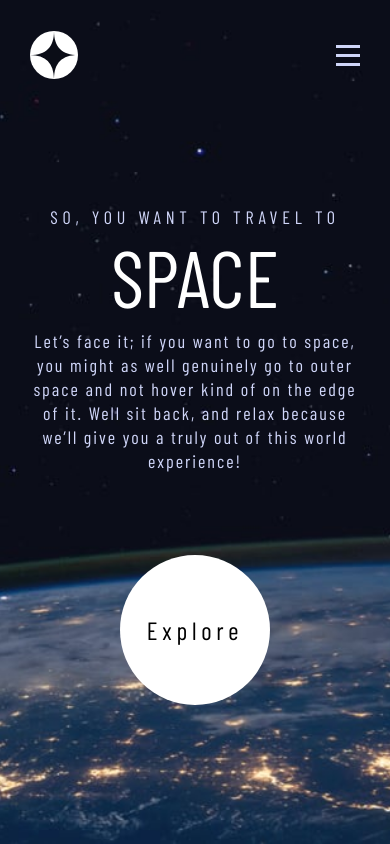
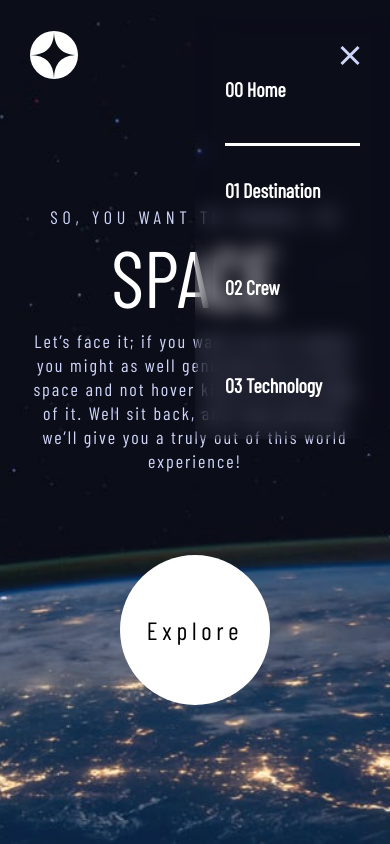
Before and after one commit to SahilMahey/React_Projects, a React (Create React App) app in the folder space_project/: page / in a window 390 px wide. Both pictures are taken after a click on the button 350 px from the left and 56 px from the top of the page. Built offline with nearby package versions, Linux system fonts and the light colour scheme; a web font is replaced by a local one.

Commit message:
Update Main_Header.css and Main_Header.js

```diff
--- a/space_project/src/Components/Main_Header/Main_Header/Main_Header.css
+++ b/space_project/src/Components/Main_Header/Main_Header/Main_Header.css
@@ -1,3 +1,7 @@
+.container3
+{
+  display: none;
+}
 .box
 {
   position: absolute;
@@ -104,6 +108,9 @@ button
   {
     display: none;
   }
+  .container3{
+    display: block !important;
+  }
 
 }
 
--- a/space_project/src/Components/Main_Header/Main_Header/Main_Header.js
+++ b/space_project/src/Components/Main_Header/Main_Header/Main_Header.js
@@ -6,26 +6,39 @@ import hamburger_icon from './icon-hamburger.svg'
 import close_icon from './icon-close.svg'
 import './Main_Header.css'
 function Main_Header() {
-  const [hamburger, sethamburger] = useState(true);
+  const [hamburger, sethamburger] = useState(false);
+
   function handle_hamburger()
   {
+    if (!hamburger)
+    {
+      document.getElementsByClassName('container3')[0].style.display = 'block'
+    }
+    else if (hamburger)
+    {
+       document.getElementsByClassName('container3')[0].style.display = 'none'
+    }
     sethamburger(!hamburger)
+
 
   }
   return (
     <>
+    <div className='main_header_container'>
     <div className="box">
     <Link  to = "/" className="container1"><img src={Logo} alt=""/></Link>
     <button onClick={handle_hamburger}><img src={!hamburger ? hamburger_icon : close_icon} alt="" /></button>
-     {hamburger && <div className="container3">
-    <ul className="navbar">
-      <NavLink to="/">00  Home</NavLink>
-      <NavLink to="Destination">01  Destination</NavLink>
-      <NavLink to="Crew">02  Crew</NavLink>
-      <NavLink to="Technology">03  Technology</NavLink>
+    <div className="container3">
+  <ul className="navbar">
+      <NavLink to="/">00 Home</NavLink>
+      <NavLink to="Destination">01 Destination</NavLink>
+      <NavLink to="Crew">02 Crew</NavLink>
+      <NavLink to="Technology">03 Technology</NavLink>
+
     </ul>
-    </div> }
+    </div>
     <div className="line"></div>
+  </div>
   </div>
   <Outlet />
   </>
```
